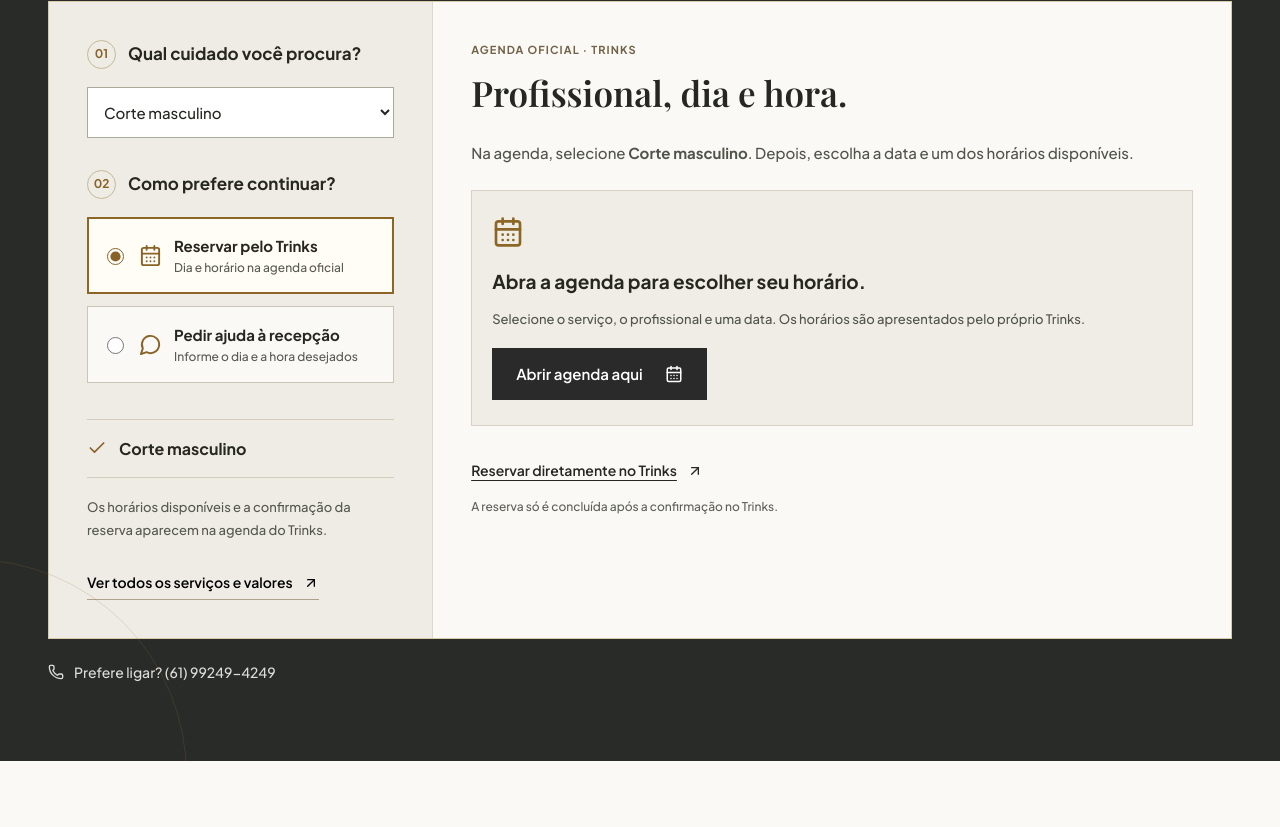
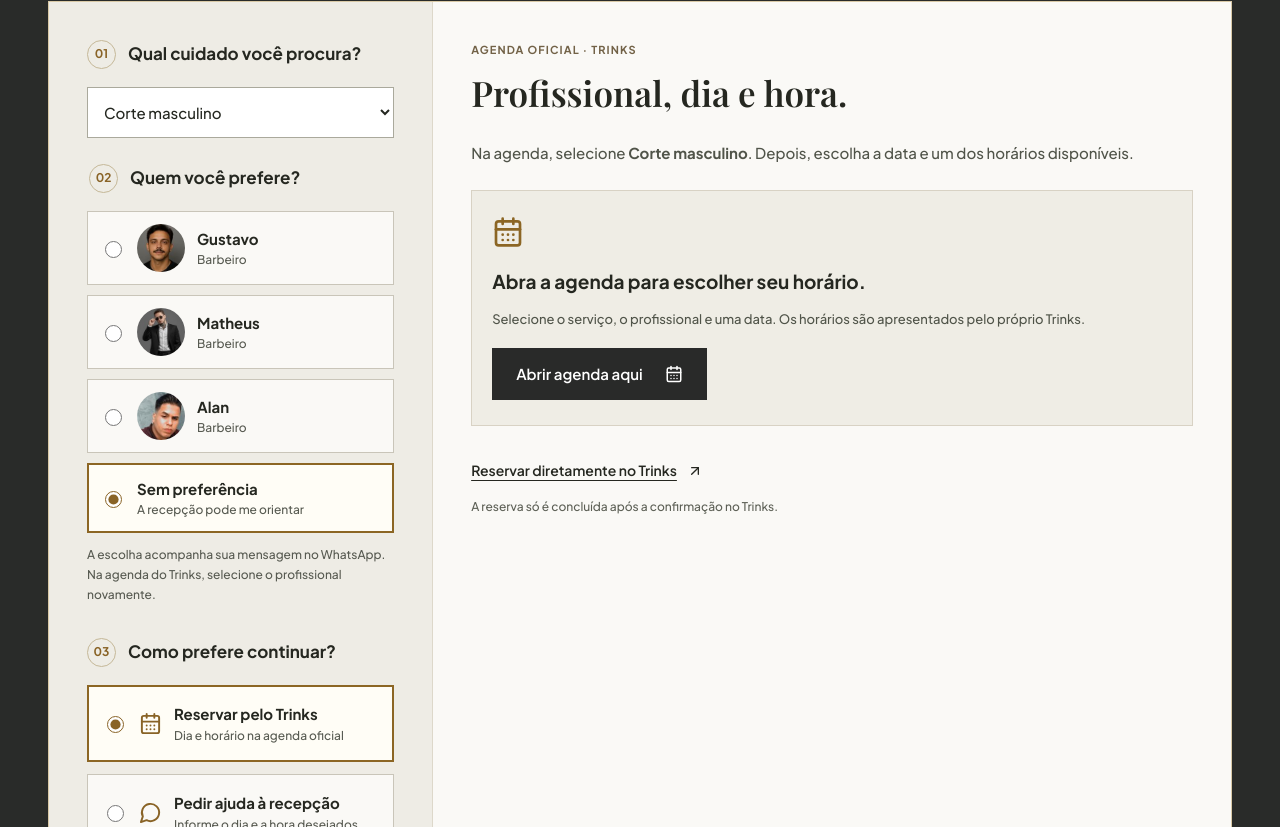
Before and after one commit to Gravv-studios/clean-studio, a React (Vite) app: page / in a window 1280 px wide. Shown: the part 3553-4380 px from the top of the page. Built offline with nearby package versions, Linux system fonts and the light colour scheme; a web font is replaced by a local one.

Commit message:
Adiciona escolha de profissional com foto na reserva e mensagem do WhatsApp

```diff
--- a/src/App.jsx
+++ b/src/App.jsx
@@ -3,14 +3,10 @@
 import { siteData } from './data/siteData';
 import SocialContact from './components/SocialContact';
 import Booking from './components/Booking';
-import gustavo from '../assets/team/gustavo.jpg';
-import matheus from '../assets/team/matheus.jpg';
-import alan from '../assets/team/alan.jpg';
-import edilene from '../assets/team/edilene.jpg';
+import { professionals as team } from './data/professionals';
 
 const { images, links, brand } = siteData;
 const maps = 'https://www.google.com/maps/dir/?api=1&destination=' + encodeURIComponent('Quadra 205, lote 02 loja 4, Águas Claras, Brasília, DF');
-const team = [{name:'Gustavo',role:'Barbeiro',photo:gustavo},{name:'Matheus',role:'Barbeiro',photo:matheus},{name:'Alan',role:'Barbeiro',photo:alan},{name:'Edilene',role:'Podóloga',photo:edilene}];
 const services = [
   {title:'Barbearia', label:'ESTILO & PERSONALIDADE', image:images.barberService, icon:Scissors, description:'Um cuidado que acompanha o seu estilo, do cabelo à barba.', items:['Cabelo','Barba e bigode']},
   {title:'Beleza & estética', label:'CUIDADO EM CADA DETALHE', image:images.aestheticRoom, icon:Sparkles, description:'Reserve um tempo para renovar o seu bem-estar e a sua autoestima.', items:['Estética facial','Depilação','Massagem']},
--- a/src/components/Booking.jsx
+++ b/src/components/Booking.jsx
@@ -1,6 +1,7 @@
 import React, { useEffect, useState } from 'react';
 import { CalendarDays, MessageCircle, ArrowUpRight, Check, Phone } from 'lucide-react';
 import TrinksAgenda from './TrinksAgenda';
+import { professionals } from '../data/professionals';
 import { bookingServices, receptionMessage } from '../data/bookingData';
 
 const dateKey = date => [date.getFullYear(),String(date.getMonth()+1).padStart(2,'0'),String(date.getDate()).padStart(2,'0')].join('-');
@@ -12,7 +13,7 @@
  const [date,setDate]=useState('');
  const [time,setTime]=useState('');
  const [agendaOpen,setAgendaOpen]=useState(false);
- useEffect(()=>{if(selection){setServiceId(selection.serviceId);setProfessional(selection.professional || '');setChannel('trinks');setDate('');setTime('');}},[selection]);
+ useEffect(()=>{if(selection){setServiceId(selection.serviceId);setProfessional(selection.professional || '');setChannel(selection.professional?'whatsapp':'trinks');setDate('');setTime('');}},[selection]);
  const service=bookingServices.find(item=>item.id===serviceId) || bookingServices[0];
  const today=new Date();
  const minDate=dateKey(today);
@@ -25,7 +26,11 @@
    <div className="booking-options">
     <label className="planner-label" htmlFor="booking-service"><span>01</span> Qual cuidado você procura?</label>
     <select id="booking-service" value={serviceId} onChange={changeService}>{['Barbearia','Beleza & estética','Cuidado dos pés','Outros'].map(category=><optgroup key={category} label={category}>{bookingServices.filter(s=>s.category===category).map(s=><option value={s.id} key={s.id}>{s.name}</option>)}</optgroup>)}</select>
-    <fieldset className="channel-options"><legend className="planner-label"><span>02</span> Como prefere continuar?</legend><label className={channel==='trinks'?'channel-choice selected':'channel-choice'}><input type="radio" name="booking-channel" value="trinks" checked={channel==='trinks'} onChange={()=>setChannel('trinks')}/><CalendarDays size={23}/><span><strong>Reservar pelo Trinks</strong><small>Dia e horário na agenda oficial</small></span></label><label className={channel==='whatsapp'?'channel-choice selected':'channel-choice'}><input type="radio" name="booking-channel" value="whatsapp" checked={channel==='whatsapp'} onChange={()=>setChannel('whatsapp')}/><MessageCircle size={23}/><span><strong>Pedir ajuda à recepção</strong><small>Informe o dia e a hora desejados</small></span></label></fieldset>
+    <fieldset className="booking-professionals"><legend className="planner-label"><span>02</span> Quem você prefere?</legend><div className="professional-choices">
+     {professionals.filter(person=>service.professionals.includes(person.name)).map(person=><label key={person.name} className={professional===person.name?'professional-choice selected':'professional-choice'}><input type="radio" name="professional-preference" value={person.name} checked={professional===person.name} onChange={()=>setProfessional(person.name)}/><img src={person.photo} alt="" width="48" height="48"/><span><strong>{person.name}</strong><small>{person.role}</small></span></label>)}
+     <label className={!professional?'professional-choice selected':'professional-choice'}><input type="radio" name="professional-preference" value="" checked={!professional} onChange={()=>setProfessional('')}/><span><strong>Sem preferência</strong><small>A recepção pode me orientar</small></span></label>
+    </div><p className="professional-help">{service.professionals.length?'A escolha acompanha sua mensagem no WhatsApp. Na agenda do Trinks, selecione o profissional novamente.':'A recepção indica o profissional adequado para este serviço.'}</p></fieldset>
+    <fieldset className="channel-options"><legend className="planner-label"><span>03</span> Como prefere continuar?</legend><label className={channel==='trinks'?'channel-choice selected':'channel-choice'}><input type="radio" name="booking-channel" value="trinks" checked={channel==='trinks'} onChange={()=>setChannel('trinks')}/><CalendarDays size={23}/><span><strong>Reservar pelo Trinks</strong><small>Dia e horário na agenda oficial</small></span></label><label className={channel==='whatsapp'?'channel-choice selected':'channel-choice'}><input type="radio" name="booking-channel" value="whatsapp" checked={channel==='whatsapp'} onChange={()=>setChannel('whatsapp')}/><MessageCircle size={23}/><span><strong>Pedir ajuda à recepção</strong><small>Informe o dia e a hora desejados</small></span></label></fieldset>
     <div className="chosen-service"><Check size={20}/><span>{service.name}</span></div>
     <p className="planner-note">Os horários disponíveis e a confirmação da reserva aparecem na agenda do Trinks.</p>
     <button className="catalog-toggle text-link" type="button" onClick={()=>{setChannel('trinks');setAgendaOpen(true)}}>Ver todos os serviços e valores <ArrowUpRight size={16}/></button>
@@ -35,7 +40,7 @@
     <form className="reception-form" action="https://api.whatsapp.com/send/" method="get" target="_blank" rel="noopener noreferrer">
      <p className="small-label">AJUDA COM SEU AGENDAMENTO</p><h3>Qual dia e horário?</h3><p className="planner-note">Escolha uma data e informe a hora exata. A recepção consulta a disponibilidade antes de confirmar.</p>
      <label htmlFor="booking-name">Seu nome <span>(opcional)</span></label><input id="booking-name" autoComplete="given-name" maxLength={80} value={name} onChange={e=>setName(e.target.value)} placeholder="Como podemos chamar você?"/>
-     <label htmlFor="booking-professional">Preferência de profissional</label><select id="booking-professional" value={professional} onChange={e=>setProfessional(e.target.value)}><option value="">Sem preferência</option>{service.professionals.map(p=><option key={p}>{p}</option>)}</select>
+     <div className="reception-selection" role="status"><Check size={18}/><span><strong>{service.name}</strong><br/>Profissional: {professional || 'Sem preferência'}</span></div>
      <fieldset className="date-choice"><legend>Dia desejado <span>(obrigatório)</span></legend><div className="quick-dates">{days.map(day=><button key={day.value} type="button" aria-pressed={date===day.value} onClick={()=>{setDate(day.value);setTime('')}}><span>{day.label}</span><strong>{day.number}</strong></button>)}</div><label htmlFor="booking-date">Escolha no calendário</label><input type="date" id="booking-date" required min={minDate} value={date} onChange={e=>{setDate(e.target.value);setTime('')}}/><p className="selected-date" role="status">{date?'Data escolhida: '+date.split('-').reverse().join('/'):'Toque em um dia acima ou abra o calendário.'}</p></fieldset>
      <label htmlFor="booking-time">Horário desejado <span>(obrigatório)</span></label><input type="time" id="booking-time" required step="60" value={time} onChange={e=>setTime(e.target.value)} aria-describedby="time-help"/><p id="time-help" className="planner-note">Informe a hora exata, por exemplo 14:30. Este pedido depende da disponibilidade; para escolher entre horários livres, use “Reservar pelo Trinks”.</p>
      <details className="message-preview"><summary>Conferir mensagem para a recepção</summary><p>{message}</p></details>
--- /dev/null
+++ b/src/data/professionals.js
@@ -0,0 +1,11 @@
+import gustavo from '../../assets/team/gustavo.jpg';
+import matheus from '../../assets/team/matheus.jpg';
+import alan from '../../assets/team/alan.jpg';
+import edilene from '../../assets/team/edilene.jpg';
+
+export const professionals = [
+ {name:'Gustavo',role:'Barbeiro',photo:gustavo},
+ {name:'Matheus',role:'Barbeiro',photo:matheus},
+ {name:'Alan',role:'Barbeiro',photo:alan},
+ {name:'Edilene',role:'Podóloga',photo:edilene}
+];
--- a/src/styles/index.css
+++ b/src/styles/index.css
@@ -156,3 +156,15 @@
 .trinks-recovery button{background:none;border:0;cursor:pointer;padding:6px 0}
 .trinks-external{margin-top:15px;text-decoration:underline;text-underline-offset:4px}
 @media(max-width:600px){.trinks-launch{padding:20px 15px}.trinks-agenda .service-agenda{height:560px}}
+
+.booking-professionals{border:0;padding:0;margin:26px 0;min-width:0}
+.professional-choices{display:grid;gap:10px}
+.professional-choice{display:flex;align-items:center;gap:12px;padding:12px;border:1px solid #c9c5b9;background:#faf9f6;cursor:pointer;min-height:70px}
+.professional-choice.selected{border:2px solid #8c6624;padding:11px;background:#fffdf6}
+.professional-choice input{width:17px;height:17px;accent-color:#896326;flex-shrink:0}
+.professional-choice img{border-radius:50%;object-fit:cover;flex-shrink:0}
+.professional-choice strong{font-size:15px;display:block}
+.professional-choice small{font-size:12px;display:block;margin-top:4px;color:#575a51}
+.professional-help{font-size:12px;color:#575a51;margin-top:12px;line-height:1.7}
+.reception-selection{display:flex;align-items:center;gap:12px;padding:16px;background:#eeece5;border:1px solid #d8d2c4;font-size:14px;line-height:1.8;margin:20px 0}
+.reception-selection svg{color:var(--gold);flex-shrink:0}
```
Also changed, not shown: 1 other file (tests, documents, lock files or other folders).
